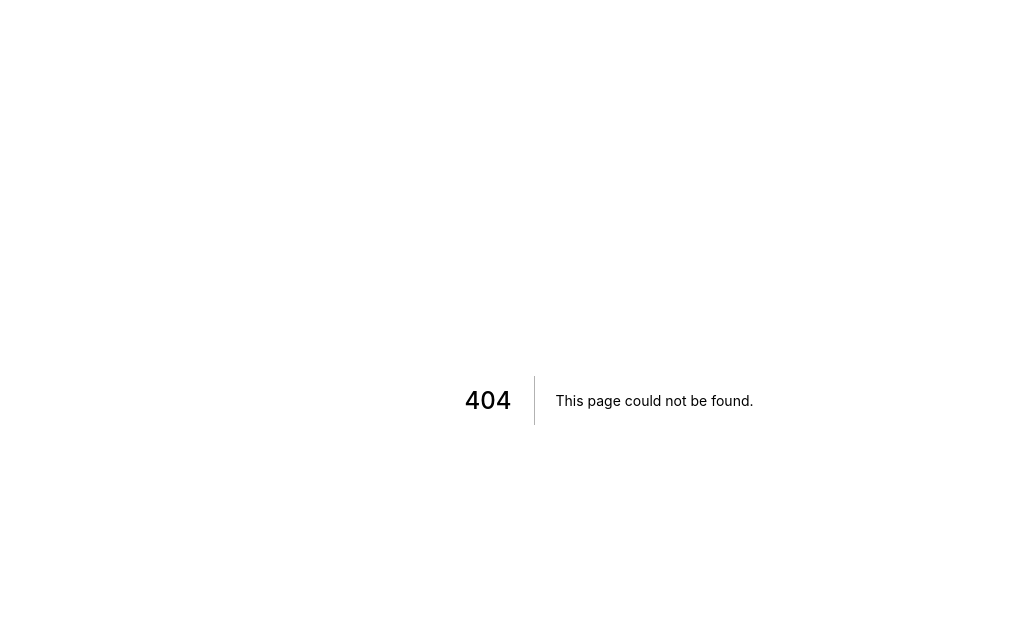
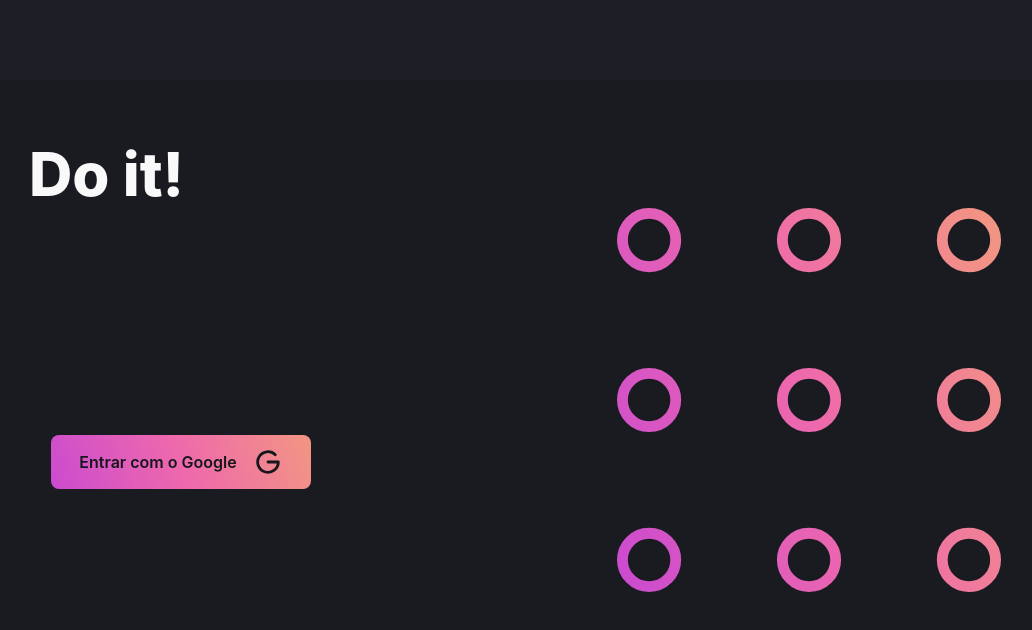
Before and after one commit to Marlliton/do-it, a Next.js app: page /authenticate in a window 1280 px wide. Before the commit this address had no page. Shown: the top 630 px of the page, without its empty margins (31-1063 px from the left). Built offline with nearby package versions, Linux system fonts and the light colour scheme.

Commit message:
Tela de autenticação

```diff
--- a/src/components/Task/index.tsx
+++ b/src/components/Task/index.tsx
@@ -17,19 +17,27 @@ export function Task(props: TaskProps) {
     `}
     >
       <div>
-        <h1 className="font-bold text-xl pb-1 text-task-title">
+        <h1
+          className={`font-bold text-xl pb-1 text-task-title ${
+            props.completed && "brightness-75"
+          }`}
+        >
           {props.title}
         </h1>
-        <p className="pb-2">{props.content}</p>
+        <p
+          className={`pb-2 ${props.completed && "line-through brightness-50"}`}
+        >
+          {props.content}
+        </p>
       </div>
-      <div className="flex gap-2 ml-2">
-        <Button scale className="hover:text-task-title">
+      <div className="flex flex-col md:flex-row gap-2 ml-2">
+        <Button scale clickUpEffect className="hover:text-task-title">
           <Trash size={24} />
         </Button>
-        <Button scale className="hover:text-task-title">
+        <Button scale clickUpEffect className="hover:text-task-title">
           <PencilSimpleLine size={24} />
         </Button>
-        <Button scale className="hover:text-task-title">
+        <Button scale clickUpEffect className="hover:text-task-title">
           {!props.completed ? (
             <Square size={24} />
           ) : (
--- a/src/components/UserInformation/index.tsx
+++ b/src/components/UserInformation/index.tsx
@@ -12,7 +12,7 @@ export function UserInformation(props: UserInformationProps) {
   return (
     <div
       className={`
-      flex flex-col justify-between
+      hidden  md:flex flex-col justify-between
     `}
     >
       <div className="p-5">
@@ -25,21 +25,21 @@ export function UserInformation(props: UserInformationProps) {
       </div>
       <div
         className={`
-        p-10 flex gap-4
+        p-8 lg:p-10 flex gap-4 items-center
       `}
       >
         <MyImage
           src={mediumLogo}
           alt="Logo Da aplicação"
           classNames={`
-          h-[50px] w-[50px]
+          h-[35px] md:w-[35px] lg:h-[50px] lg:w-[50px]
         `}
         />
         <span>
           <h2 className="font-bold">Do It!</h2>
           <div className="flex items-center gap-2">
             <p>seu to do app favorito</p>
-            <Heart color="#EE69AC" size={20} weight="fill" />
+            <Heart color="#EE69AC" size={20} />
           </div>
         </span>
       </div>
--- a/src/components/basicComponents/Button/index.tsx
+++ b/src/components/basicComponents/Button/index.tsx
@@ -3,6 +3,8 @@ interface ButtonProps {
   className?: string;
   scale?: boolean;
   brightnessOnHover?: boolean;
+  clickDownEffect?: boolean
+  clickUpEffect?: boolean
   onClick?(): void;
 }
 
@@ -10,7 +12,9 @@ export function Button(props: ButtonProps) {
   return (
     <button
       className={`
-            flex justify-center items-center transition-all active:scale-105
+            flex justify-center items-center transition-all
+            ${props?.clickUpEffect && "active:scale-105"}
+            ${props?.clickDownEffect && "active:scale-95"}
             ${props?.scale && "hover:scale-110"}
             ${props.brightnessOnHover && "hover:brightness-110"}
             ${props?.className}
--- a/src/components/template/Main.tsx
+++ b/src/components/template/Main.tsx
@@ -2,13 +2,14 @@ import { Header } from "../basicComponents/Header";
 
 interface MainProps {
   children: any;
+  withHeader?: boolean;
 }
 
 export function Main(props: MainProps) {
   return (
     <div
       className={`
-      flex justify-center h-screen bg-global-bg-and-task-bg py-20 px-3 text-white
+      flex justify-center h-screen bg-global-bg-and-task-bg md:py-20 md:px-3 text-white
     `}
     >
       <div
@@ -17,10 +18,10 @@ export function Main(props: MainProps) {
         overflow-hidden
       `}
       >
-        <Header />
+        {props.withHeader && <Header />}
         <div
           className={`
-          grid grid-cols-template-columns h-full
+          grid grid-cols-sm-columns md:grid-cols-md-columns lg:grid-cols-lg-columns h-full
         `}
         >
           {props.children}
--- /dev/null
+++ b/src/pages/authenticate.tsx
@@ -0,0 +1,49 @@
+import { MyImage } from "../components/basicComponents/Image";
+import { Main } from "../components/template/Main";
+import desktopLogo from "public/images/desktop_logo.svg";
+import { NextPage } from "next";
+import { Button } from "../components/basicComponents/Button";
+import { GoogleLogo } from "phosphor-react";
+
+const Authenticate: NextPage = () => {
+  return (
+    <Main>
+      <div className="hidden md:flex flex-col">
+        <h1 className="font-extrabold text-6xl pt-16 pl-12">Do it!</h1>
+
+        <div className="flex flex-1 items-center justify-center">
+          <div>
+            <Button
+              clickDownEffect
+              brightnessOnHover
+              className="py-3 px-7 bg-my-gradient rounded-lg"
+            >
+              <span className="font-semibold text-black-task-area">
+                Entrar com o Google
+              </span>{" "}
+              <GoogleLogo
+                color="#16161C"
+                size={30}
+                weight="bold"
+                className="ml-4"
+              />
+            </Button>
+          </div>
+        </div>
+      </div>
+      <div className="relative">
+        <div
+          className={`absolute top-0 left-0 w-full h-full flex justify-center items-center`}
+        >
+          <MyImage
+            src={desktopLogo}
+            alt="Desktop logo"
+            classNames="w-96 h-96"
+          />
+        </div>
+      </div>
+    </Main>
+  );
+};
+
+export default Authenticate;
--- a/src/pages/index.tsx
+++ b/src/pages/index.tsx
@@ -1,10 +1,11 @@
-import type { NextPage } from 'next'
+import type { NextPage } from 'next';
 import Head from 'next/head';
 import { TaskArea } from '../components/TaskArea';
 import { Main } from '../components/template/Main';
 import { UserInformation } from '../components/UserInformation';
 
 const Home: NextPage = () => {
+
   return (
     <div>
       <Head>
@@ -12,7 +13,7 @@ const Home: NextPage = () => {
         <link rel="shortcut icon" href="images/small_logo_mobile.svg" type="image/svg" />
         <title>Do It!</title>
       </Head>
-      <Main>
+      <Main withHeader>
         <UserInformation username='Marlliton Souza' />
         <TaskArea />
       </Main>
--- a/tailwind.config.js
+++ b/tailwind.config.js
@@ -20,7 +20,9 @@ module.exports = {
           "linear-gradient(249.73deg, #F29682 0%, #EE69AC 50%, #CB4BCF 100%)",
       },
       gridTemplateColumns: {
-        "template-columns": "minmax(300px,400px) 1fr"
+        "lg-columns": "minmax(300px,400px) 1fr" ,
+        "md-columns": "minmax(240px,330px) 1fr" ,
+        "sm-columns": "1fr" ,
       }
     },
   },
```
